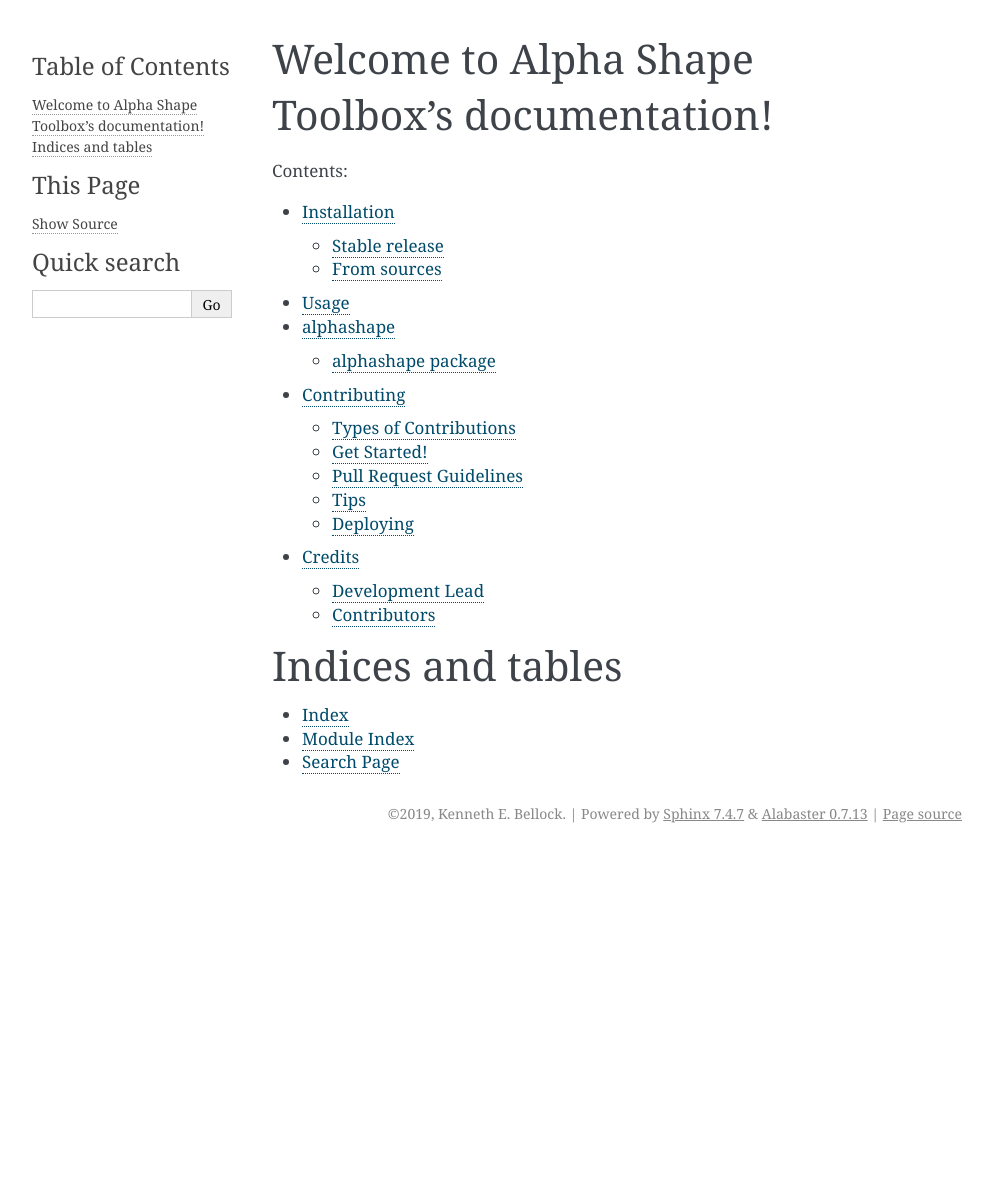
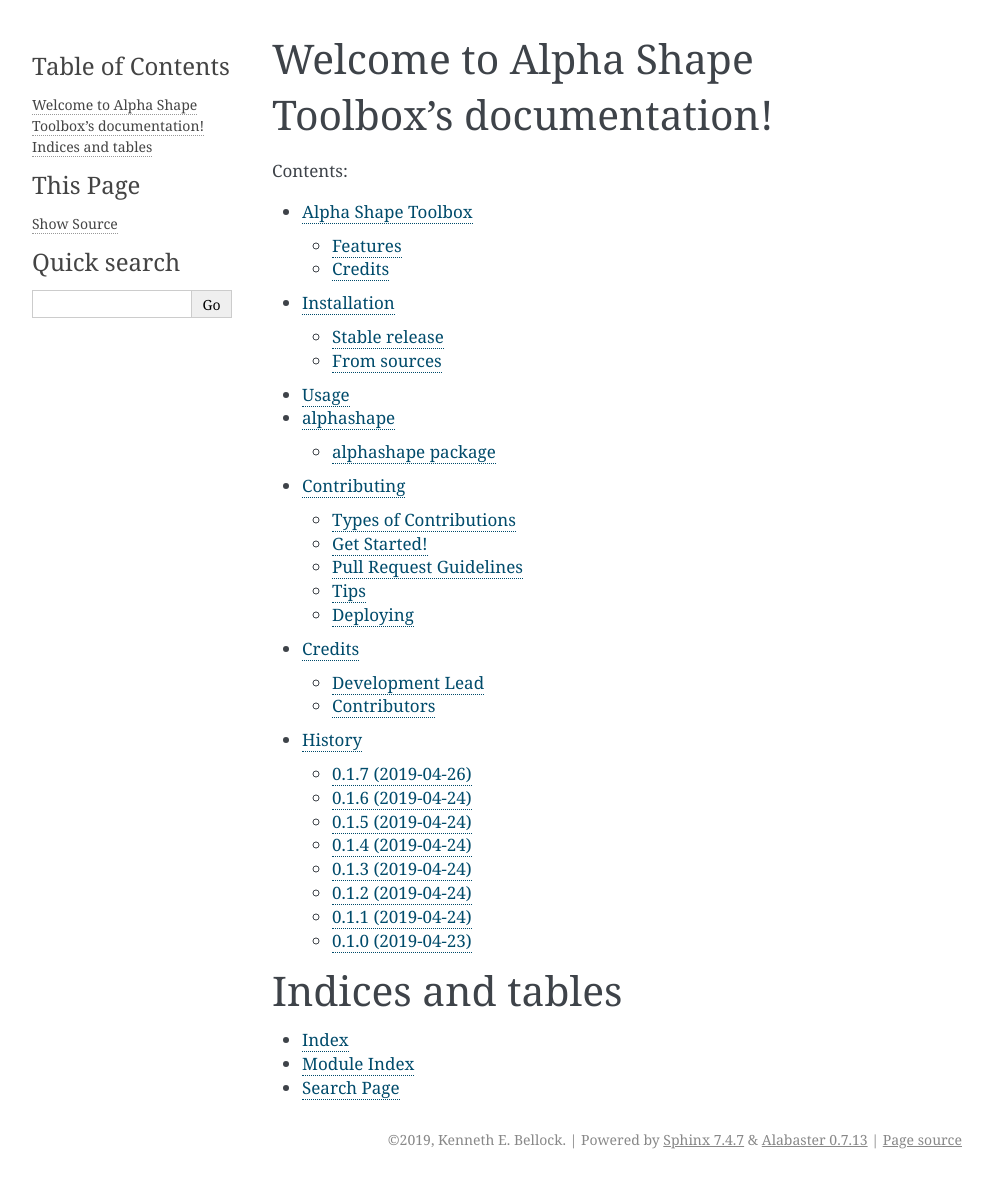
Before and after one commit to bellockk/alphashape, a Sphinx documentation site: the page built from docs/index.rst, in a window 1280 px wide. Shown: the whole page, without its empty margins (148-1141 px from the left). Built offline with Sphinx 7.4.7, drawn with Linux system fonts in a browser that asks for light colours; before the commit the page ends 900 px from its top, so only the background shows below that; some of the changed lines change nothing that is shown.

Commit message:
Debugging markdown inclusion in documentation

```diff
--- a/docs/conf.py
+++ b/docs/conf.py
@@ -34,6 +34,7 @@
 # Add any Sphinx extension module names here, as strings. They can be
 # extensions coming with Sphinx (named 'sphinx.ext.*') or your custom ones.
 extensions = [
+    'm2r',
     'sphinx.ext.autodoc',
     'sphinx.ext.napoleon',
     'sphinx.ext.viewcode',
--- a/requirements_dev.txt
+++ b/requirements_dev.txt
@@ -10,3 +10,4 @@
 twine==1.12.1
 shapely==1.6.4
 scipy==1.2.1
+m2r==0.2.1
```
